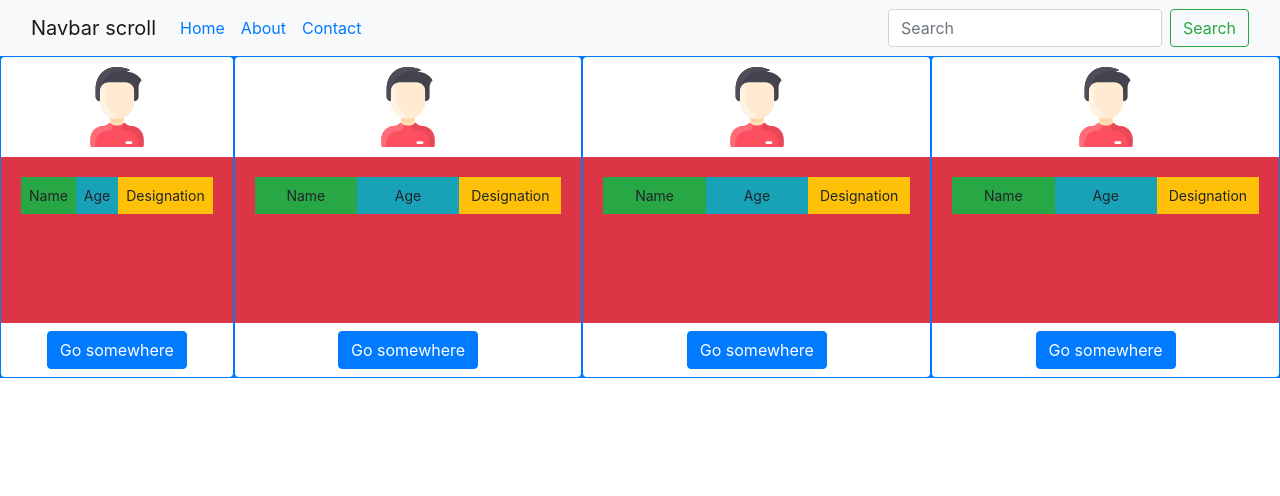
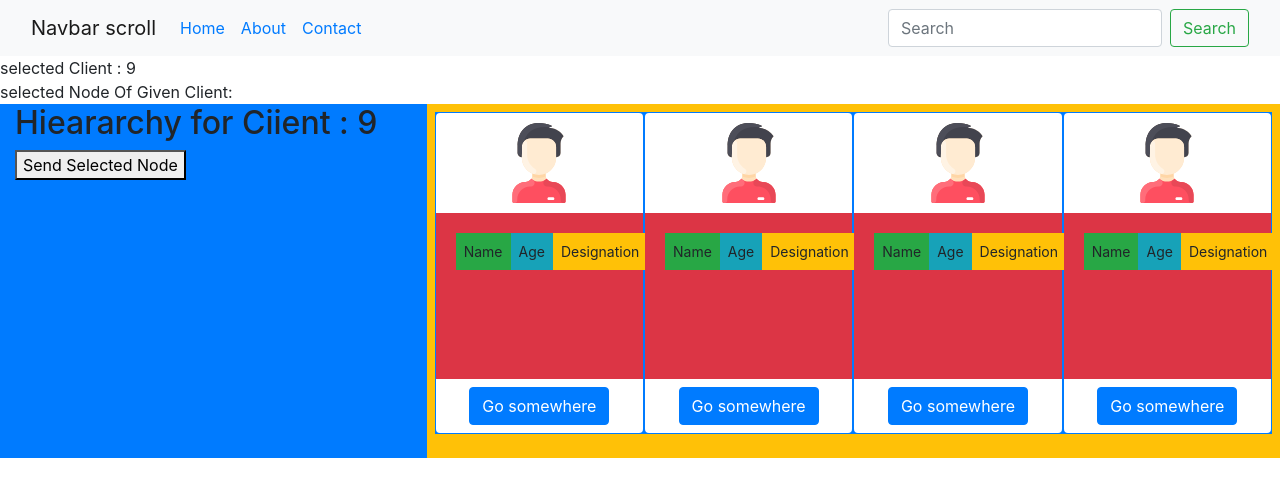
Before and after one commit to saurabhtsagar/React-With-Router, a React (Create React App) app: page / in a window 1280 px wide. Shown: the top 496 px of the page. Built offline with nearby package versions, Linux system fonts and the light colour scheme.

Commit message:
Data Passing from Parent to Child and Vice versa

```diff
--- a/src/components/dashboard.jsx
+++ b/src/components/dashboard.jsx
@@ -1,11 +1,27 @@
 import React, { Component } from 'react';
 import Statistics from './stats'
+import Hierarchy from "./hierarchy";
 // start, end, center, baseline, or stretch
 class Dashboard extends Component {
-    state = {}
+    state = {
+        selectedClientId: 9,
+        selectedNode:''
+     };
+
+    onNodeSelectHandler = (node)=>{
+        console.log(node);
+        this.setState({selectedNode:node});
+    }
+
     render() {
         return (
-            <Statistics></Statistics>
+            <div className="row m-0">
+                <div className="left w-100">selected Client : {this.state.selectedClientId}</div>
+                <div className="left w-100">selected Node Of Given Client: {this.state.selectedNode}</div>
+
+                <div className="col-md-4 bg-primary"><Hierarchy selectedClient={this.state.selectedClientId} onNodeSelect={this.onNodeSelectHandler}></Hierarchy></div>
+                <div className="col-md-8 bg-warning p-2"><Statistics></Statistics></div>
+            </div>
         );
     }
 }
--- /dev/null
+++ b/src/components/hierarchy.jsx
@@ -0,0 +1,21 @@
+import React, { Component } from 'react';
+
+class Hierarchy extends Component {
+    state = {  };
+
+    //selected node from hierarchy
+    sendSelectedNode = ()=>{
+        this.props.onNodeSelect('saurabh')
+    }
+
+    render() {
+        return (
+            <div>
+                 <h2>Hieararchy for Ciient : {this.props.selectedClient}</h2>
+                 <button onClick={this.sendSelectedNode}>Send Selected Node</button>
+            </div>
+         );
+    }
+}
+
+export default Hierarchy;
--- a/src/components/stats.jsx
+++ b/src/components/stats.jsx
@@ -7,7 +7,6 @@ class Statistics extends Component {
         return (
             <div className="stats">
                 <div className="d-flex flex-sm-column flex-md-row flex-lg-row align-items-start bg-primary mb-3 bg-primary justify-content-lg-start justify-content-md-between justify-content-sm-end ">
-                    <div className="flexFill justify-content-strtch">
                     <div className="card">
                         <img src={logo} className="card-img-top m-auto" alt="..." />
                         <div className="card-body">
@@ -19,7 +18,6 @@ class Statistics extends Component {
                         </div>
                         <div className="d-flex justify-content-center m-2">
                             <button className="btn btn-primary">Go somewhere</button>
-                            </div>
                         </div>
                     </div>
 
```
Also changed, not shown: src/components/about.jsx (+7 -7 lines), src/components/header.jsx (line endings or trailing spaces). Lines whose indentation alone changed are shown as unchanged.
